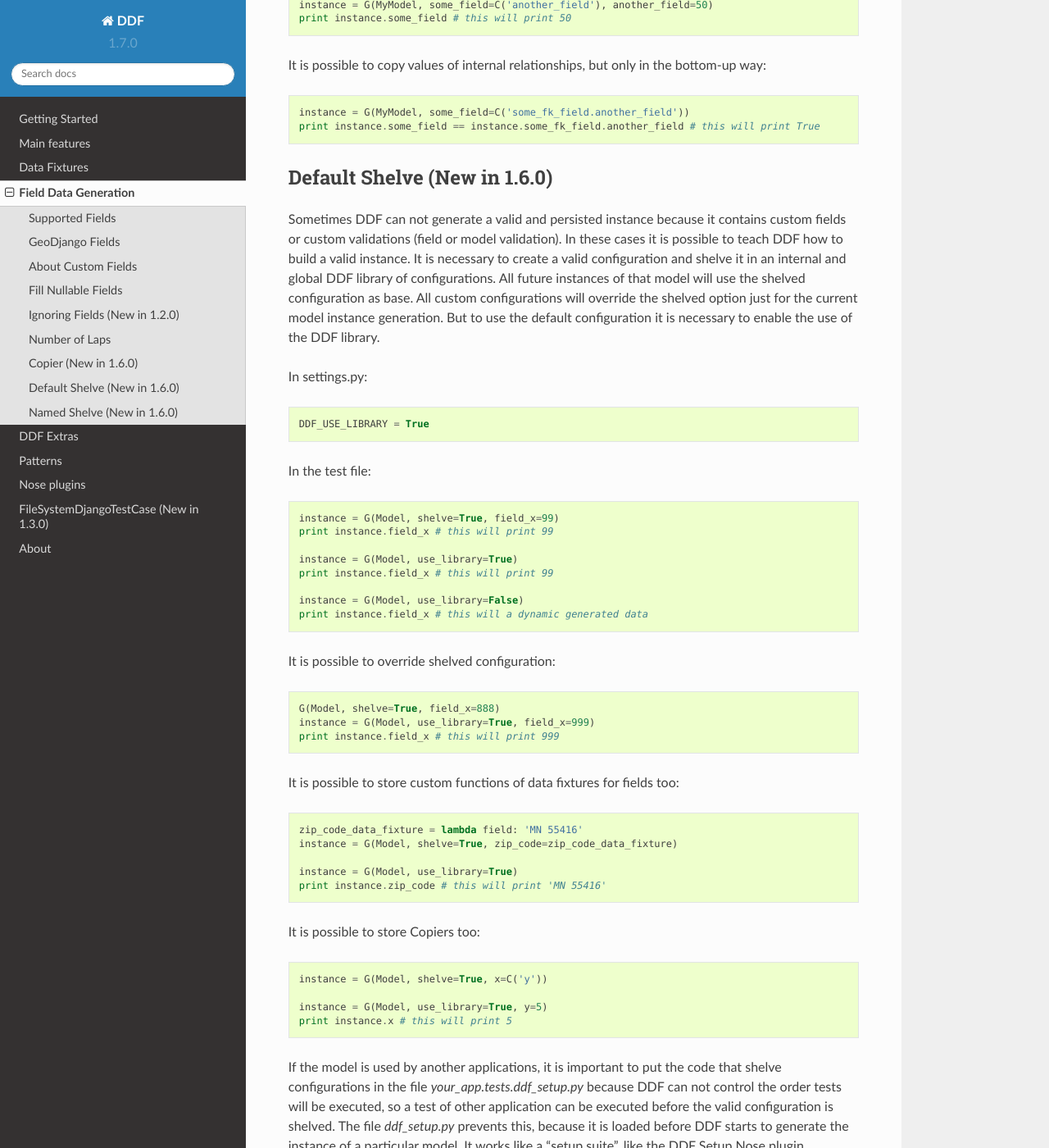
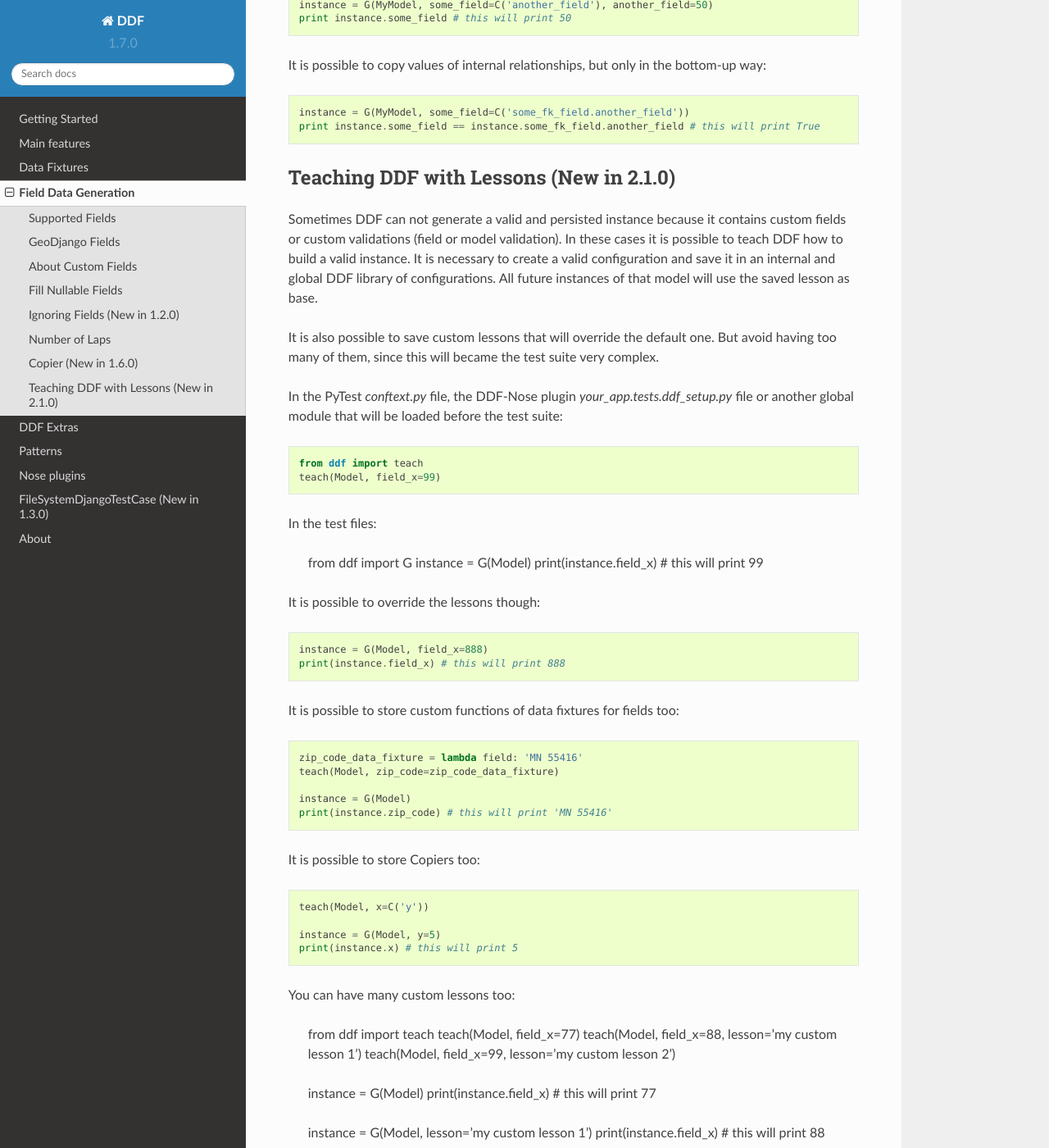
Before and after one commit to paulocheque/django-dynamic-fixture, a Sphinx documentation site: the page built from docs/source/data.rst, in a window 1280 px wide and 1400 px high, scrolled down 3133 px. Shown: the whole window at 82% size. Built offline with Sphinx 7.4.7 and the Read the Docs theme 2.0.0, drawn with Linux system fonts in a browser that asks for light colours; some of the changed text lies outside the part shown.

Commit message:
[doc] Updated the doc to the new metaphor: Teaching and Lessons

```diff
--- a/docs/source/data.rst
+++ b/docs/source/data.rst
@@ -136,82 +136,58 @@ It is possible to copy values of internal relationships, but only in the bottom-
     print instance.some_field == instance.some_fk_field.another_field # this will print True
 
 
-Default Shelve (New in 1.6.0)
+Teaching DDF with Lessons (New in 2.1.0)
 ===============================================================================
 
-Sometimes DDF can not generate a valid and persisted instance because it contains custom fields or custom validations (field or model validation). In these cases it is possible to teach DDF how to build a valid instance. It is necessary to create a valid configuration and shelve it in an internal and global DDF library of configurations. All future instances of that model will use the shelved configuration as base. All custom configurations will override the shelved option just for the current model instance generation. But to use the default configuration it is necessary to enable the use of the DDF library.
+Sometimes DDF can not generate a valid and persisted instance because it contains custom fields or custom validations (field or model validation). In these cases it is possible to teach DDF how to build a valid instance. It is necessary to create a valid configuration and save it in an internal and global DDF library of configurations. All future instances of that model will use the saved lesson as base.
 
-In settings.py::
+It is also possible to save custom lessons that will override the default one. But avoid having too many of them, since this will became the test suite very complex.
 
-    DDF_USE_LIBRARY = True
+In the PyTest *conftext.py* file, the DDF-Nose plugin *your_app.tests.ddf_setup.py* file or another global module that will be loaded before the test suite::
 
-In the test file::
+    from ddf import teach
+    teach(Model, field_x=99)
 
-    instance = G(Model, shelve=True, field_x=99)
-    print instance.field_x # this will print 99
+In the test files:
 
-    instance = G(Model, use_library=True)
-    print instance.field_x # this will print 99
+    from ddf import G
+    instance = G(Model)
+    print(instance.field_x) # this will print 99
 
-    instance = G(Model, use_library=False)
-    print instance.field_x # this will a dynamic generated data
 
-It is possible to override shelved configuration::
+It is possible to override the lessons though::
 
-    G(Model, shelve=True, field_x=888)
-    instance = G(Model, use_library=True, field_x=999)
-    print instance.field_x # this will print 999
+    instance = G(Model, field_x=888)
+    print(instance.field_x) # this will print 888
 
 It is possible to store custom functions of data fixtures for fields too::
 
     zip_code_data_fixture = lambda field: 'MN 55416'
-    instance = G(Model, shelve=True, zip_code=zip_code_data_fixture)
+    teach(Model, zip_code=zip_code_data_fixture)
 
-    instance = G(Model, use_library=True)
-    print instance.zip_code # this will print 'MN 55416'
+    instance = G(Model)
+    print(instance.zip_code) # this will print 'MN 55416'
 
 It is possible to store Copiers too::
 
-    instance = G(Model, shelve=True, x=C('y'))
+    teach(Model, x=C('y'))
 
-    instance = G(Model, use_library=True, y=5)
-    print instance.x # this will print 5
-
-If the model is used by another applications, it is important to put the code that shelve configurations in the file *your_app.tests.ddf_setup.py* because DDF can not control the order tests will be executed, so a test of other application can be executed before the valid configuration is shelved. The file *ddf_setup.py* prevents this, because it is loaded before DDF starts to generate the instance of a particular model. It works like a "setup suite", like the DDF Setup Nose plugin.
+    instance = G(Model, y=5)
+    print(instance.x) # this will print 5
 
 
-Named Shelve (New in 1.6.0)
-===============================================================================
+You can have many custom lessons too:
 
-The named shelve works like default shelve, but it has to have a name. It is possible to store more than one configuration by model type.
+    from ddf import teach
+    teach(Model, field_x=77)
+    teach(Model, field_x=88, lesson='my custom lesson 1')
+    teach(Model, field_x=99, lesson='my custom lesson 2')
 
-In settings.py::
+    instance = G(Model)
+    print(instance.field_x) # this will print 77
 
-    DDF_USE_LIBRARY = True
+    instance = G(Model, lesson='my custom lesson 1')
+    print(instance.field_x) # this will print 88
 
-In the test file::
-
-    G(Model, shelve='some name', field_x=888)
-    G(Model, shelve='another name', field_x=999)
-
-    instance = G(Model, named_shelve='some name', use_library=True)
-    print instance.field_x # this will print 888
-
-    instance = G(Model, named_shelve='another name', use_library=True)
-    print instance.field_x # this will print 999
-
-    instance = G(Model, named_shelve='some name', use_library=False)
-    print instance.field_x # this will print a dynaimc generated data
-
-If a DDF does not found the named shelve, it will raise an error::
-
-    G(Model, named_shelve='name not found in DDF library', use_library=True)
-
-It is important to note that all named shelve will inherit the configuration from the default shelve::
-
-    G(Model, shelve=True, x=999)
-    G(Model, shelve='some name', y=888)
-
-    instance = G(Model, named_shelve='some name', use_library=True)
-    print instance.x # this will print 999
-    print instance.y # this will print 888
+    instance = G(Model, lesson='my custom lesson 2')
+    print(instance.field_x) # this will print 99
--- a/docs/source/nose_plugins.rst
+++ b/docs/source/nose_plugins.rst
@@ -6,7 +6,8 @@ Nose plugins
 DDF Setup Nose Plugin (New in 1.6.0)
 ===============================================================================
 
-This plugin create a "setup suite". It will load the file *ddf_setup.py* in the root of your Django project before to execute the first test. The file *ddf_setup.py* may contain shelved configurations or pythonic initial data. Django just load initial data from YAML, JSON, XML etc::
+This plugin create a "setup suite". It will load the file *ddf_setup.py* in the root of your Django project before to execute the first test.
+The file *ddf_setup.py* may contain default and custom lessons configurations or pythonic initial data. Django just load initial data from YAML, JSON, XML etc::
 
     python manage.py test --with-ddf-setup
 
```
Also changed, not shown: docs/source/patterns.rst (+4 -4 lines).
